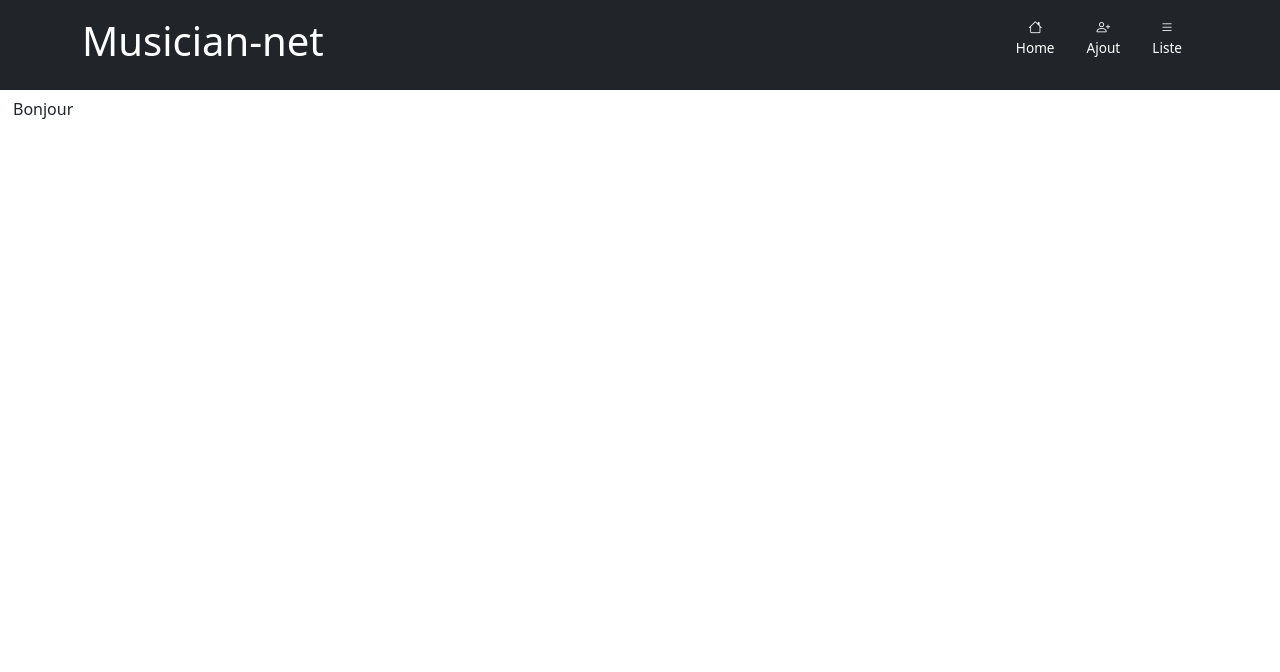
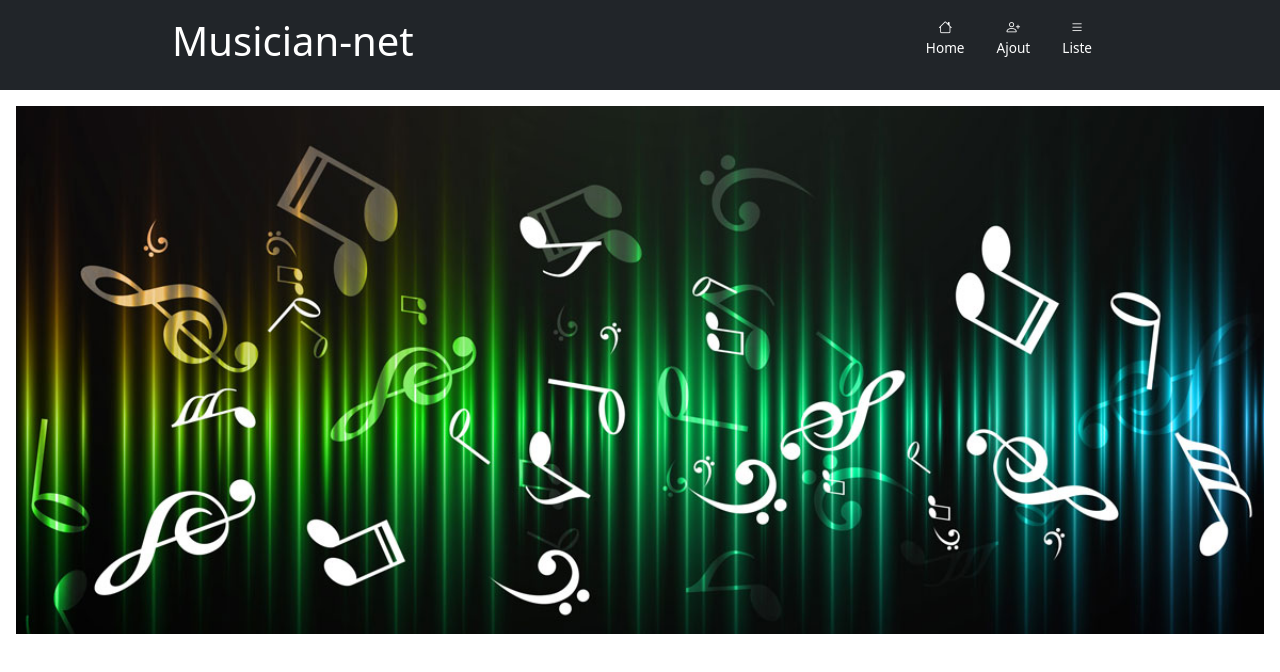
Before and after one commit to judi1968/Learning-vue, a Vue app in the folder vue-project/: page /my-project in a window 1280 px wide. Shown: the top 672 px of the page. Built offline with nearby package versions, Linux system fonts and the light colour scheme.

Commit message:
finish home

```diff
--- /dev/null
+++ b/vue-project/src/assets/home.css
@@ -0,0 +1,12 @@
+.home .img{
+    background-image: url(./img/1610.jpg);
+    background-position: center center;
+    background-repeat: no-repeat;
+    background-attachment: fixed;
+    background-size: cover;
+    background-color:#464646;
+}
+
+.home .texto h1, .home .texto p{
+    color: #46464600;
+}
--- /dev/null
+++ b/vue-project/src/assets/product.css
@@ -0,0 +1,69 @@
+.container {
+  max-width: 960px;
+}
+
+/*
+ * Custom translucent site header
+ */
+
+.site-header {
+  background-color: rgba(0, 0, 0, .85);
+  -webkit-backdrop-filter: saturate(180%) blur(20px);
+  backdrop-filter: saturate(180%) blur(20px);
+}
+.site-header a {
+  color: #8e8e8e;
+  transition: color .15s ease-in-out;
+}
+.site-header a:hover {
+  color: #fff;
+  text-decoration: none;
+}
+
+/*
+ * Dummy devices (replace them with your own or something else entirely!)
+ */
+
+.product-device {
+  position: absolute;
+  right: 10%;
+  bottom: -30%;
+  width: 300px;
+  height: 540px;
+  background-color: #333;
+  border-radius: 21px;
+  transform: rotate(30deg);
+}
+
+.product-device::before {
+  position: absolute;
+  top: 10%;
+  right: 10px;
+  bottom: 10%;
+  left: 10px;
+  content: "";
+  background-color: rgba(255, 255, 255, .1);
+  border-radius: 5px;
+}
+
+.product-device-2 {
+  top: -25%;
+  right: auto;
+  bottom: 0;
+  left: 5%;
+  background-color: #e5e5e5;
+}
+
+
+/*
+ * Extra utilities
+ */
+
+.flex-equal > * {
+  flex: 1;
+}
+@media (min-width: 768px) {
+  .flex-md-equal > * {
+    flex: 1;
+  }
+}
--- /dev/null
+++ b/vue-project/src/views/Musician-net/Ajout.vue
@@ -0,0 +1,5 @@
+<template>
+    <div>
+        <p>ajout</p>
+    </div>
+</template>
--- a/vue-project/src/views/Musician-net/Home.vue
+++ b/vue-project/src/views/Musician-net/Home.vue
@@ -1,5 +1,22 @@
+<script>
+   import './../../assets/home.css'
+   import './../../assets/product.css'
+</script>
 <template>
-    <div>
-        <h1 class="btn">Bonjour</h1>
+    <div class="home">
+        <div class="img position-relative overflow-hidden p-3 p-md-5 m-md-3 text-center bg-light">
+    <div class="col-md-5 p-lg-5 mx-auto my-5 texto">
+      <h1 class="display-10 fw-normal">.</h1>
+
+      <p class="lead fw-normal">.</p>
+      <p class="lead fw-normal">.</p>
+
+      <p class="lead fw-normal">.</p>
+
+      <p class="lead fw-normal">.</p>
+
+
+    </div>
+  </div>
     </div>
 </template>
```
Also changed, not shown: vue-project/src/assets/img/1610.jpg (added).
